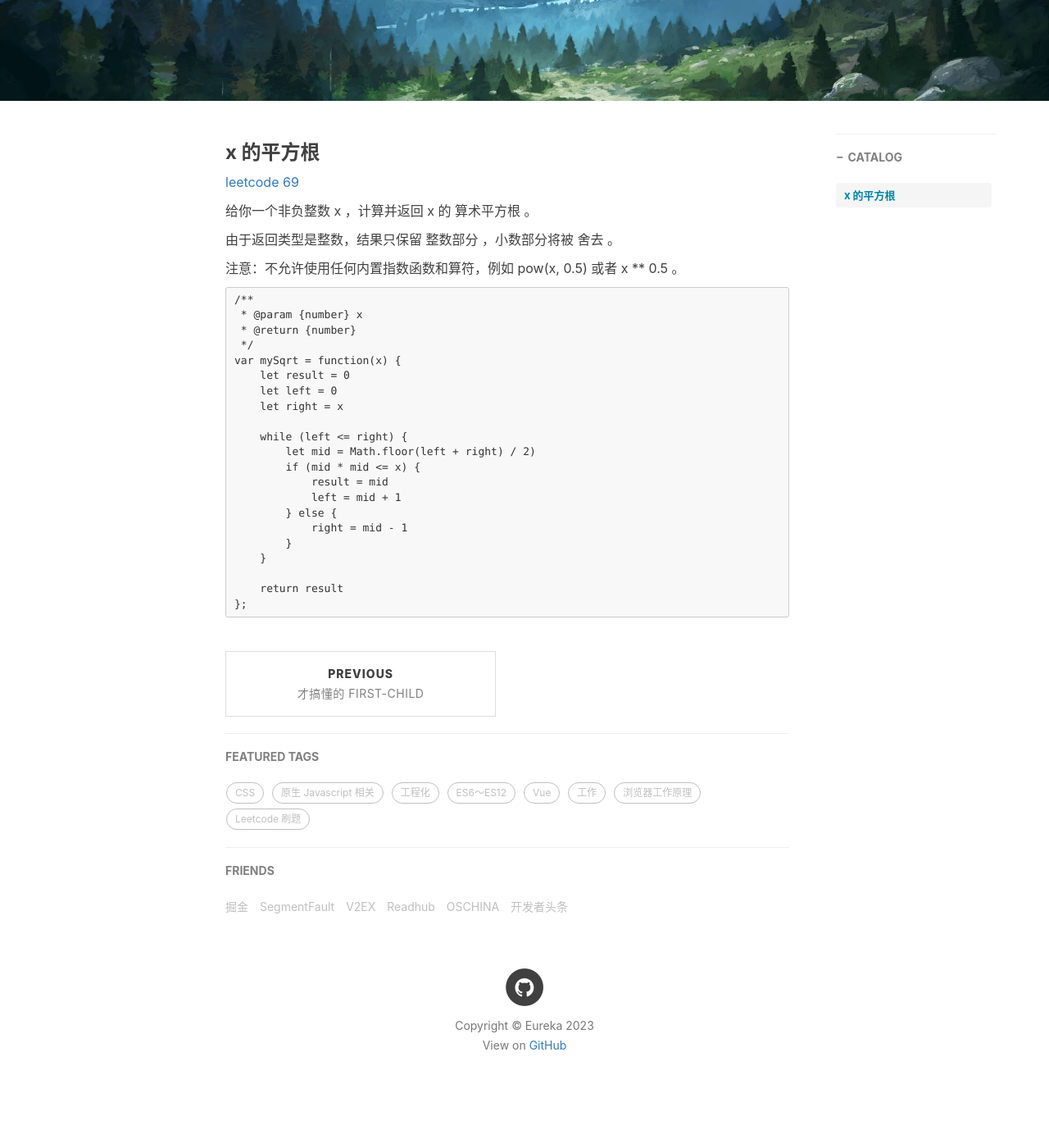
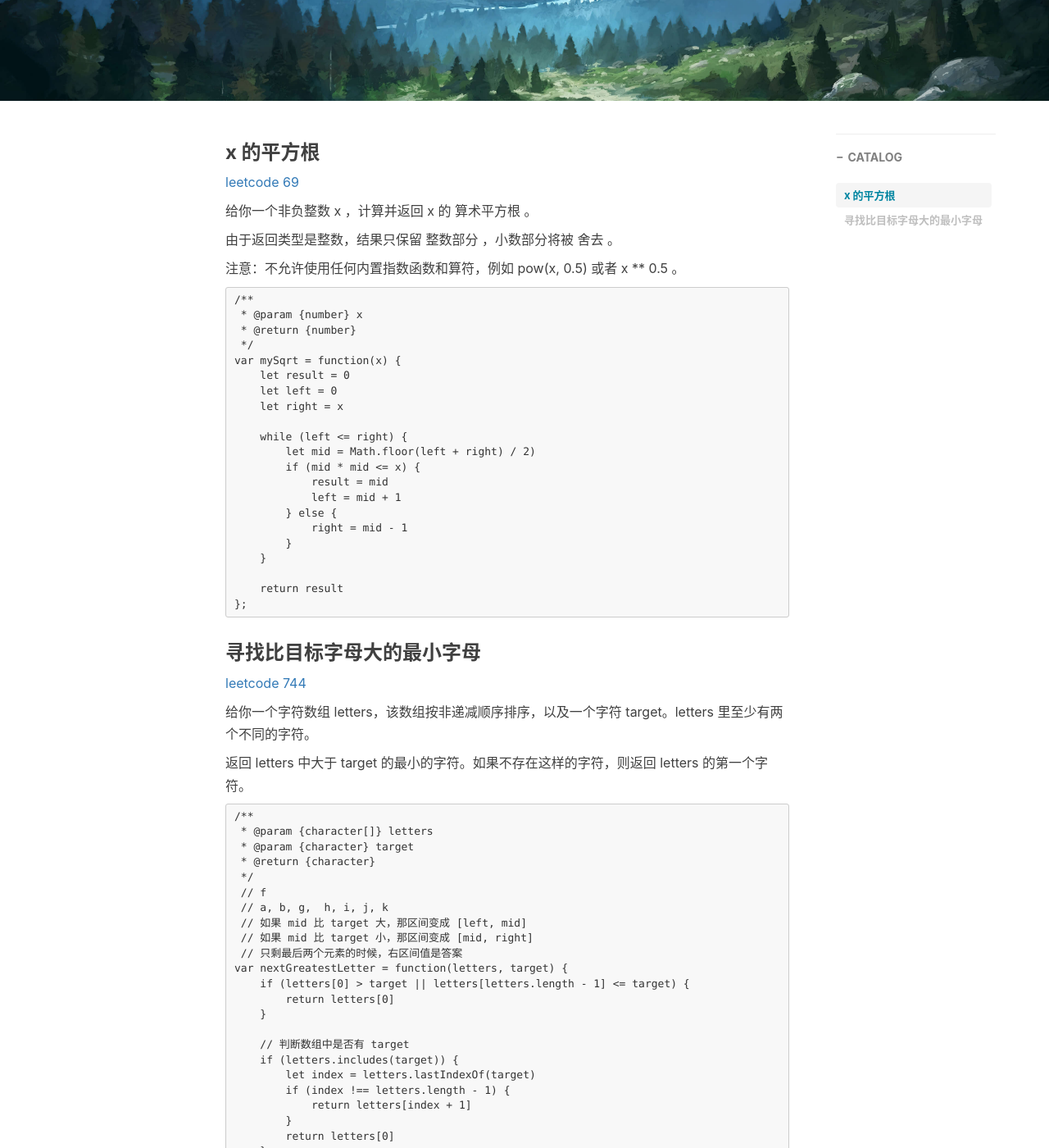
Before and after one commit to Eureka-M/Eureka-M.github.io, a Jekyll site: the page built from _posts/Leetcode 刷题/2023-05-22-二分查找.md, in a window 1280 px wide and 1400 px high, scrolled down 334 px. Shown: the whole window at 82% size. Built offline with Jekyll 4.4.1, drawn with Linux system fonts in a browser that asks for light colours; nearby versions of some CDN libraries; comment, search, counter and statistics services are not loaded; before the commit the page ends 1686 px from its top, so only the background shows below that; some of the changed text lies outside the part shown.

Commit message:
add: 744

````diff
--- a/_posts/Leetcode 刷题/2023-05-22-二分查找.md
+++ b/_posts/Leetcode 刷题/2023-05-22-二分查找.md
@@ -44,3 +44,52 @@ var mySqrt = function(x) {
     return result
 };
 ```
+
+### 寻找比目标字母大的最小字母
+
+[leetcode 744](https://leetcode.cn/problems/find-smallest-letter-greater-than-target/description/)
+
+给你一个字符数组 letters，该数组按非递减顺序排序，以及一个字符 target。letters 里至少有两个不同的字符。
+
+返回 letters 中大于 target 的最小的字符。如果不存在这样的字符，则返回 letters 的第一个字符。
+
+```
+/**
+ * @param {character[]} letters
+ * @param {character} target
+ * @return {character}
+ */
+ // f
+ // a, b, g,  h, i, j, k
+ // 如果 mid 比 target 大，那区间变成 [left, mid]
+ // 如果 mid 比 target 小，那区间变成 [mid, right]
+ // 只剩最后两个元素的时候，右区间值是答案
+var nextGreatestLetter = function(letters, target) {
+    if (letters[0] > target || letters[letters.length - 1] <= target) {
+        return letters[0]
+    }
+
+    // 判断数组中是否有 target
+    if (letters.includes(target)) {
+        let index = letters.lastIndexOf(target)
+        if (index !== letters.length - 1) {
+            return letters[index + 1]
+        }
+        return letters[0]
+    }
+
+    let left = 0
+    let right = letters.length - 1
+    while(left < right) {
+        if (right - left == 1) {
+            return letters[right]
+        }
+        let mid = Math.floor((left + right) / 2)
+        if (letters[mid] < target) {
+            left = mid
+        } else if (letters[mid] > target) {
+            right = mid
+        }
+    }
+};
+```
````
Also changed, not shown: _posts/Leetcode 刷题/2023-03-18-01 刷题目录.md (+1 -1 lines).
